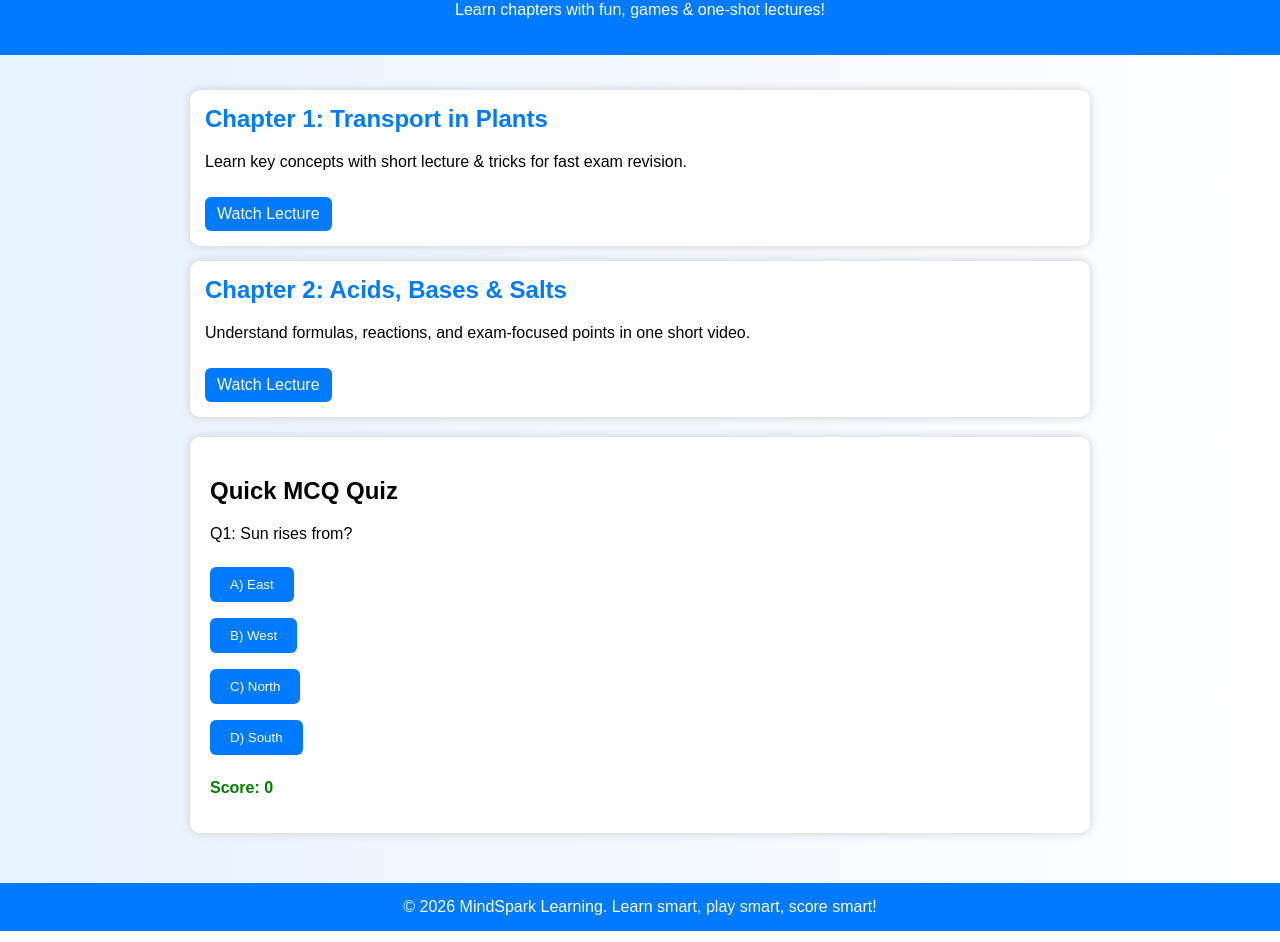
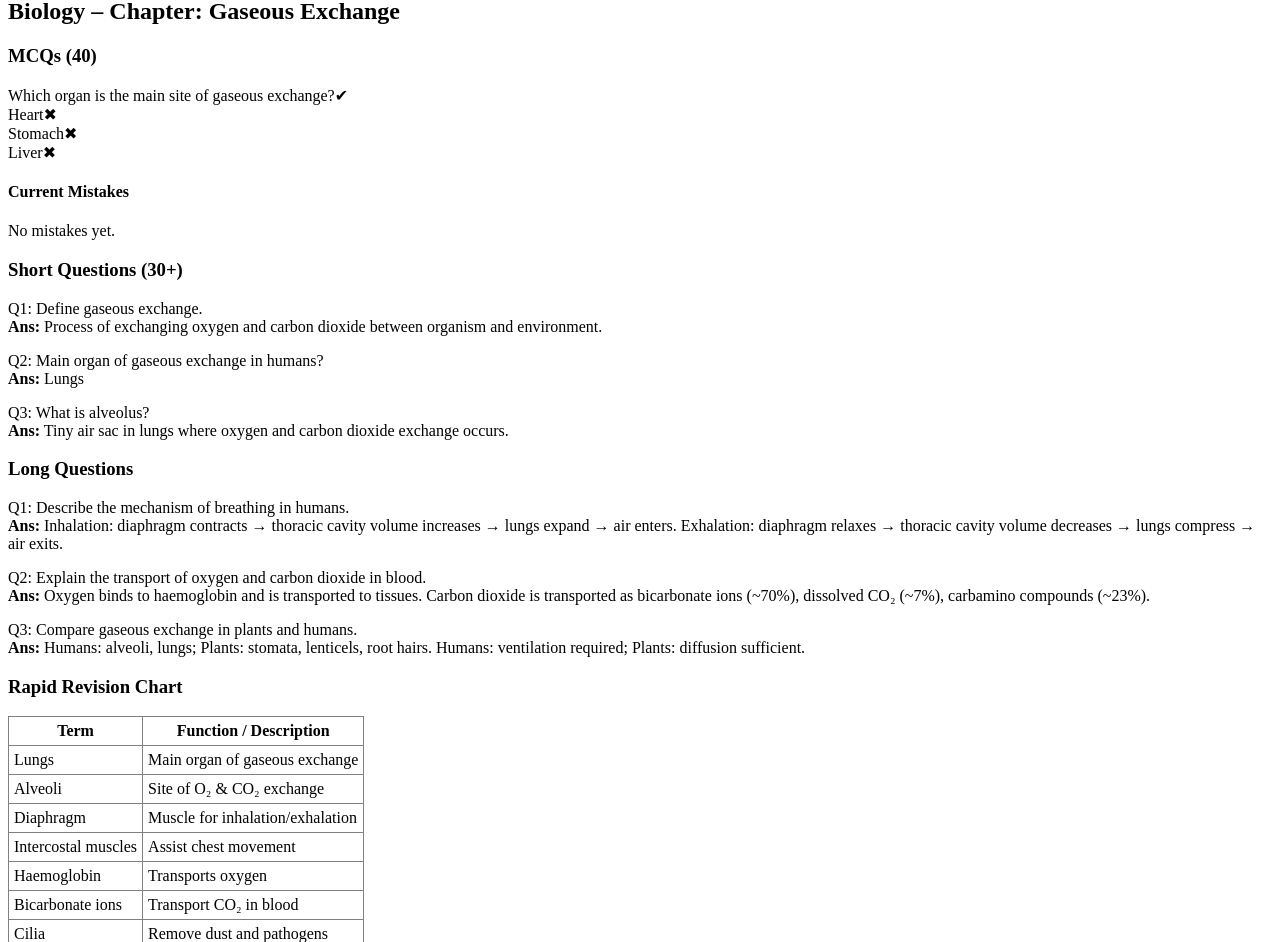
Before and after one commit to Awrishrana14/MindSpark-Learning, a plain HTML site: page index.html in a window 1280 px wide. Shown: the part 72-1014 px from the top of the page. Drawn offline with Linux system fonts and the light colour scheme.

Commit message:
Update index.html

```diff
--- a/index.html
+++ b/index.html
@@ -1,166 +1,76 @@
-<!DOCTYPE html>
-<html lang="en">
-<head>
-<meta charset="UTF-8">
-<meta name="viewport" content="width=device-width, initial-scale=1.0">
-<title>MindSpark Learning</title>
-<style>
-  body {
-    font-family: Arial, sans-serif;
-    background: linear-gradient(to right, #e6f2ff, #ffffff);
-    margin: 0;
-    padding: 0;
-  }
-
-  header {
-    background-color: #007bff;
-    color: white;
-    padding: 20px;
-    text-align: center;
-  }
-
-  h1 {
-    margin: 0;
-  }
-
-  .container {
-    padding: 20px;
-    max-width: 900px;
-    margin: auto;
-  }
-
-  .chapter {
-    background: white;
-    margin: 15px 0;
-    padding: 15px;
-    border-radius: 10px;
-    box-shadow: 0 0 10px #ccc;
-  }
-
-  .chapter h2 {
-    margin-top: 0;
-    color: #007bff;
-  }
-
-  .chapter a {
-    display: inline-block;
-    margin-top: 10px;
-    padding: 8px 12px;
-    background: #007bff;
-    color: white;
-    border-radius: 6px;
-    text-decoration: none;
-  }
-
-  .chapter a:hover {
-    background: #0056b3;
-  }
-
-  .quiz-box {
-    background: white;
-    padding: 20px;
-    border-radius: 10px;
-    box-shadow: 0 0 10px #ccc;
-    margin-top: 20px;
-  }
-
-  .quiz-box button {
-    padding: 10px 20px;
-    margin: 8px 0;
-    border: none;
-    border-radius: 6px;
-    cursor: pointer;
-    background: #007bff;
-    color: white;
-  }
-
-  .quiz-box button:hover {
-    background: #0056b3;
-  }
-
-  #result {
-    margin-top: 15px;
-    font-weight: bold;
-  }
-
-  .score {
-    margin-top: 10px;
-    color: green;
-    font-weight: bold;
-  }
-
-  footer {
-    text-align: center;
-    padding: 15px;
-    background: #007bff;
-    color: white;
-    margin-top: 30px;
-  }
-
-  @media(max-width:600px) {
-    .container {
-      padding: 10px;
-    }
-  }
-</style>
-</head>
-<body>
-
-<header>
-  <h1>MindSpark Learning</h1>
-  <p>Learn chapters with fun, games & one-shot lectures!</p>
-</header>
-
-<div class="container">
-
-  <!-- Chapters Section -->
-  <div class="chapter">
-    <h2>Chapter 1: Transport in Plants</h2>
-    <p>Learn key concepts with short lecture & tricks for fast exam revision.</p>
-    <a href="#">Watch Lecture</a>
+<!-- ====== BIOLOGY: CHAPTER 1 - GASEOUS EXCHANGE ====== -->
+<div id="bio-ch-gaseous" class="content">
+  <button class="btn" onclick="backToChapters('bio')">← Back to Chapters</button>
+  <div class="mode-toggle">
+    <button onclick="setMode('english')">English</button>
+    <button onclick="setMode('urdu')">Urdu</button>
+    <button onclick="setMode('mix')">Mix</button>
   </div>
 
-  <div class="chapter">
-    <h2>Chapter 2: Acids, Bases & Salts</h2>
-    <p>Understand formulas, reactions, and exam-focused points in one short video.</p>
-    <a href="#">Watch Lecture</a>
+  <h2>Biology – Chapter: Gaseous Exchange</h2>
+
+  <!-- MCQs Section -->
+  <h3>MCQs (40)</h3>
+  <div id="bio-gaseous-mcq">
+    <div class="option" onclick="checkMCQ(this,true,'Q1')">Which organ is the main site of gaseous exchange?<span class="icon">✔</span></div>
+    <div class="option" onclick="checkMCQ(this,false,'Q1')">Heart<span class="icon">✖</span></div>
+    <div class="option" onclick="checkMCQ(this,false,'Q1')">Stomach<span class="icon">✖</span></div>
+    <div class="option" onclick="checkMCQ(this,false,'Q1')">Liver<span class="icon">✖</span></div>
+    <!-- Add remaining 39 MCQs similarly -->
   </div>
 
-  <!-- Quiz Section -->
-  <div class="quiz-box">
-    <h2>Quick MCQ Quiz</h2>
-    <p id="question">Q1: Sun rises from?</p>
-    <button onclick="checkAnswer('A')">A) East</button><br>
-    <button onclick="checkAnswer('B')">B) West</button><br>
-    <button onclick="checkAnswer('C')">C) North</button><br>
-    <button onclick="checkAnswer('D')">D) South</button>
-    <p id="result"></p>
-    <p class="score">Score: <span id="score">0</span></p>
+  <!-- Current Mistakes -->
+  <div class="mistakes">
+    <h4>Current Mistakes</h4>
+    <div id="bio-gaseous-mistakes"><p>No mistakes yet.</p></div>
   </div>
 
+  <!-- Short Questions -->
+  <h3>Short Questions (30+)</h3>
+  <div id="bio-gaseous-short">
+    <p>Q1: Define gaseous exchange.<br><b>Ans:</b> Process of exchanging oxygen and carbon dioxide between organism and environment.</p>
+    <p>Q2: Main organ of gaseous exchange in humans?<br><b>Ans:</b> Lungs</p>
+    <p>Q3: What is alveolus?<br><b>Ans:</b> Tiny air sac in lungs where oxygen and carbon dioxide exchange occurs.</p>
+    <!-- Add all 30+ short questions -->
+  </div>
+
+  <!-- Long Questions -->
+  <h3>Long Questions</h3>
+  <div id="bio-gaseous-long">
+    <p>Q1: Describe the mechanism of breathing in humans.<br>
+    <b>Ans:</b> Inhalation: diaphragm contracts → thoracic cavity volume increases → lungs expand → air enters. Exhalation: diaphragm relaxes → thoracic cavity volume decreases → lungs compress → air exits.</p>
+
+    <p>Q2: Explain the transport of oxygen and carbon dioxide in blood.<br>
+    <b>Ans:</b> Oxygen binds to haemoglobin and is transported to tissues. Carbon dioxide is transported as bicarbonate ions (~70%), dissolved CO₂ (~7%), carbamino compounds (~23%).</p>
+
+    <p>Q3: Compare gaseous exchange in plants and humans.<br>
+    <b>Ans:</b> Humans: alveoli, lungs; Plants: stomata, lenticels, root hairs. Humans: ventilation required; Plants: diffusion sufficient.</p>
+  </div>
+
+  <!-- Rapid Revision Chart -->
+  <h3>Rapid Revision Chart</h3>
+  <table border="1" cellpadding="5" style="border-collapse:collapse;">
+    <tr><th>Term</th><th>Function / Description</th></tr>
+    <tr><td>Lungs</td><td>Main organ of gaseous exchange</td></tr>
+    <tr><td>Alveoli</td><td>Site of O₂ & CO₂ exchange</td></tr>
+    <tr><td>Diaphragm</td><td>Muscle for inhalation/exhalation</td></tr>
+    <tr><td>Intercostal muscles</td><td>Assist chest movement</td></tr>
+    <tr><td>Haemoglobin</td><td>Transports oxygen</td></tr>
+    <tr><td>Bicarbonate ions</td><td>Transport CO₂ in blood</td></tr>
+    <tr><td>Cilia</td><td>Remove dust and pathogens</td></tr>
+    <tr><td>Mucus</td><td>Traps dust & microbes</td></tr>
+    <tr><td>Stomata</td><td>Plant gaseous exchange</td></tr>
+    <tr><td>Guard cells</td><td>Control stomatal opening</td></tr>
+  </table>
+
+  <!-- Lecture Video -->
+  <h3>Lecture Video</h3>
+  <div class="video-box">
+    <!-- Public YouTube video that works for embedding -->
+    <iframe src="https://www.youtube.com/embed/HQh2Jb2qC9A" allowfullscreen></iframe>
+  </div>
+
+  <!-- Game / Quiz Placeholders -->
+  <h3>Game Zone</h3>
+  <p>Rapid Fire Mode / Weak Zone: practice mistakes / MCQs quiz</p>
 </div>
-
-<footer>
-  &copy; 2026 MindSpark Learning. Learn smart, play smart, score smart!
-</footer>
-
-<script>
-let score = 0;
-
-function checkAnswer(answer) {
-  const correct = 'A'; // Correct answer
-  const result = document.getElementById('result');
-  const scoreEl = document.getElementById('score');
-
-  if(answer === correct) {
-    result.innerHTML = '✅ Correct!';
-    score += 1;
-  } else {
-    result.innerHTML = '❌ Wrong! Correct answer: East';
-  }
-  scoreEl.innerHTML = score;
-}
-</script>
-
-</body>
-</html>
```
